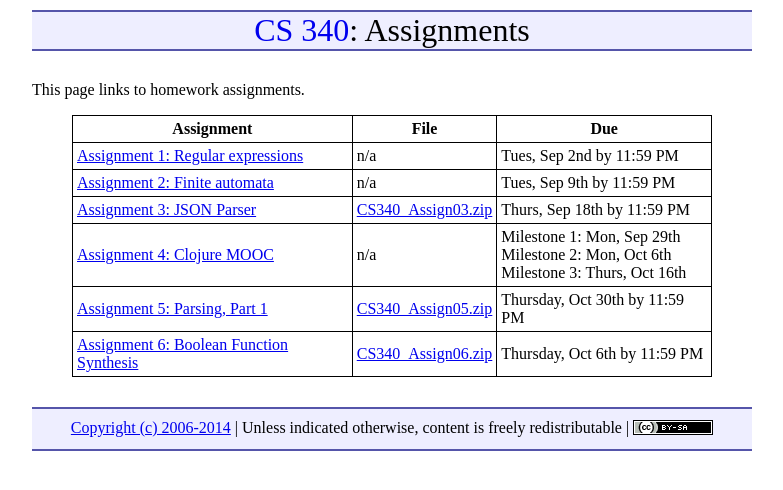
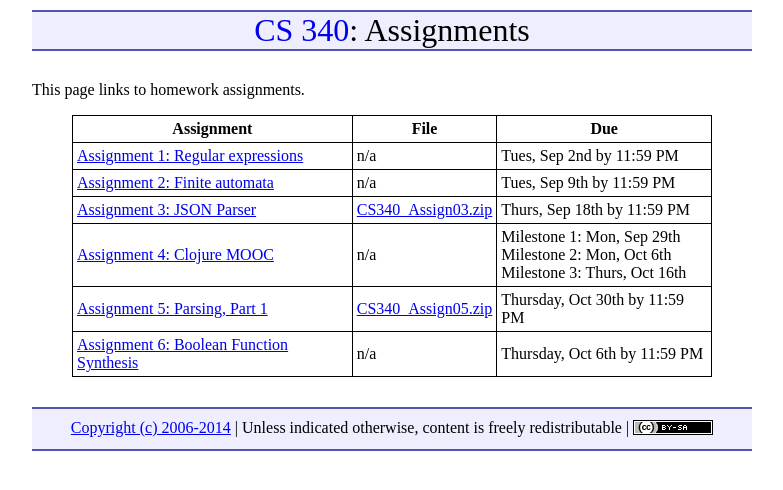
Before and after one commit to ycpcs/cs340-fall2014, a Jekyll site: the page built from assign/index.md, in a window 1280 px wide. Shown: the top 490 px of the page, without its empty margins (248-1031 px from the left). Built offline with Jekyll 4.4.1, drawn with Linux system fonts in a browser that asks for light colours; nearby versions of some CDN libraries; Markdown is read by kramdown in place of the engine named in the settings.

Commit message:
no zipfile for assignment 6

```diff
--- a/assign/index.md
+++ b/assign/index.md
@@ -12,4 +12,4 @@ This page links to homework assignments.
 > [Assignment 3: JSON Parser](assign03.html) | [CS340\_Assign03.zip](CS340_Assign03.zip) | Thurs, Sep 18th by 11:59 PM
 > [Assignment 4: Clojure MOOC](assign04.html) | n/a | Milestone 1: Mon, Sep 29th<br>Milestone 2: Mon, Oct 6th<br>Milestone 3: Thurs, Oct 16th
 > [Assignment 5: Parsing, Part 1](assign05.html) | [CS340\_Assign05.zip](CS340_Assign05.zip) | Thursday, Oct 30th by 11:59 PM
-> [Assignment 6: Boolean Function Synthesis](assign06.html) | [CS340\_Assign06.zip](CS340_Assign06.zip) | Thursday, Oct 6th by 11:59 PM
+> [Assignment 6: Boolean Function Synthesis](assign06.html) | n/a | Thursday, Oct 6th by 11:59 PM
```
